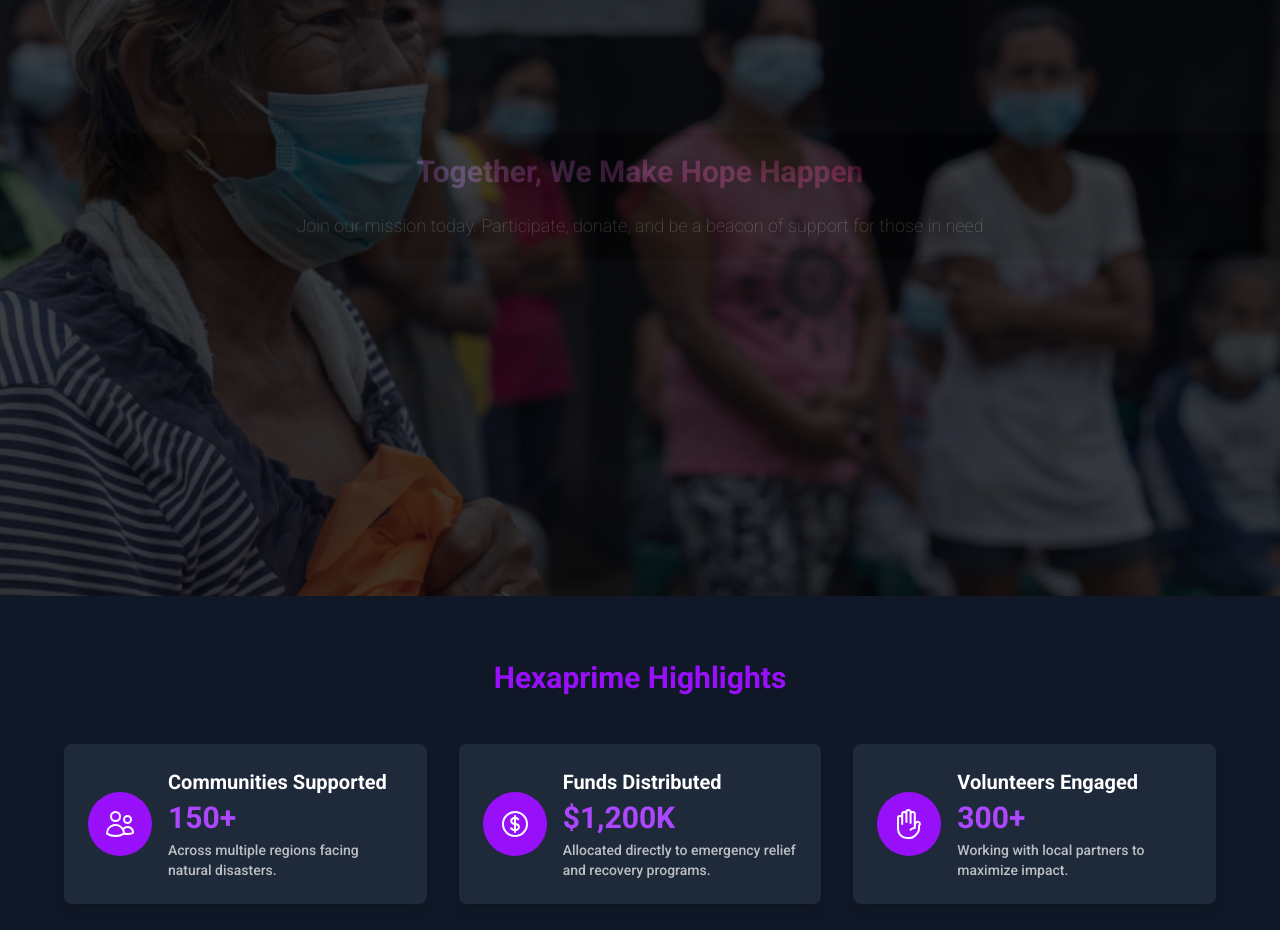
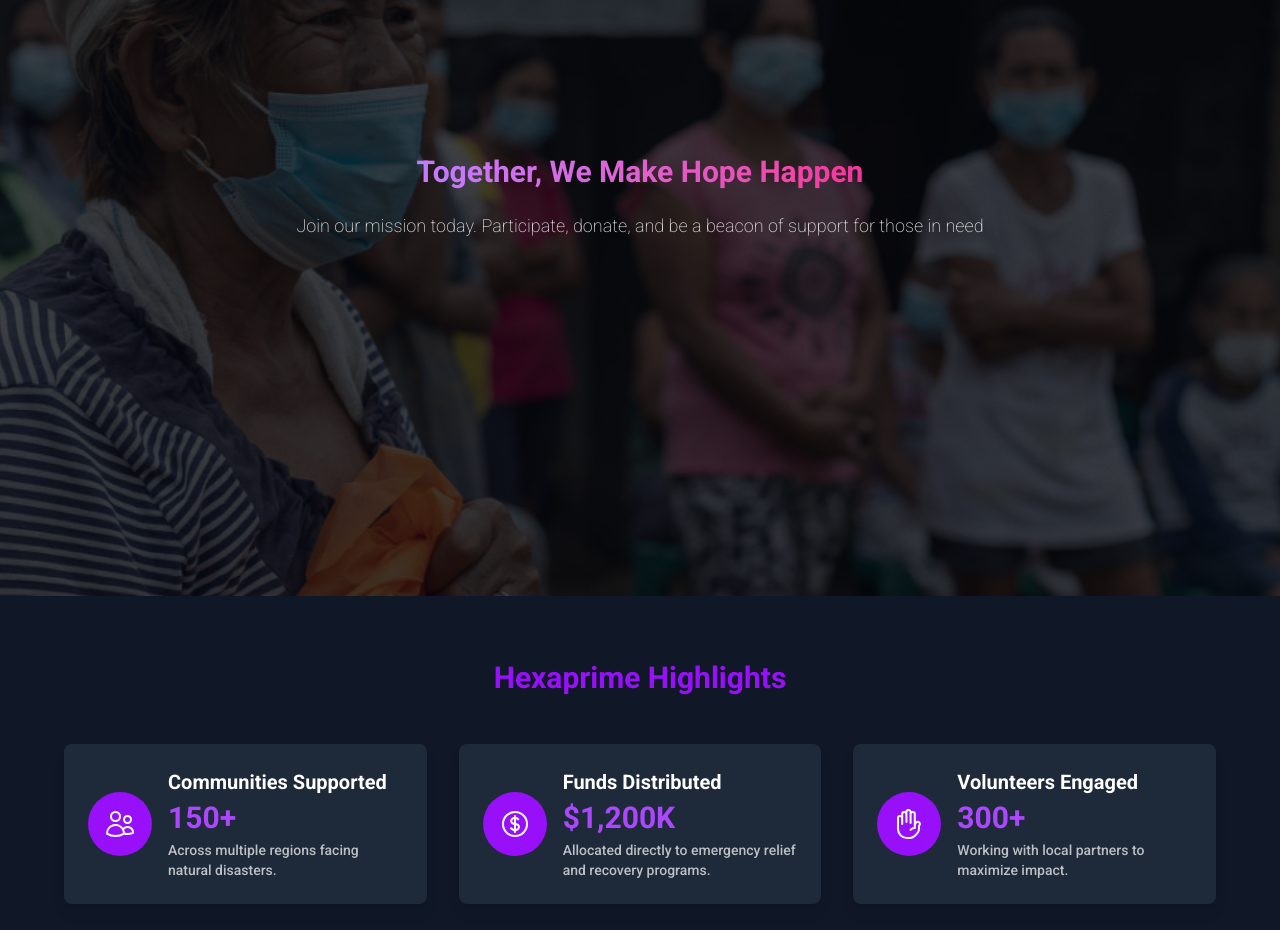
Before and after one commit to NETAD-MIKHAIL/hexaprime-portal, a Next.js app: page / in a window 1280 px wide. Shown: the part 1180-2110 px from the top of the page. Built offline with nearby package versions, Linux system fonts and the light colour scheme.

Commit message:
Update page.tsx

```diff
--- a/app/page.tsx
+++ b/app/page.tsx
@@ -65,7 +65,6 @@ export default function Home() {
               className="block object-contain cursor-pointer transition-all duration-300"
             />
           </div>
-
           <ul className="hidden md:flex items-center text-white/90 font-medium ml-8">
             <li className="flex items-center">
               <span
@@ -75,15 +74,11 @@ export default function Home() {
                 Home
               </span>
             </li>
-
             <li className="flex items-center ml-3">
-              <span
-                className="cursor-pointer transition px-3 py-2 rounded-lg hover:bg-gray-700 hover:text-white"
-              >
+              <span className="cursor-pointer transition px-3 py-2 rounded-lg hover:bg-gray-700 hover:text-white">
                 Social Responsibility
               </span>
             </li>
-
             <li className="flex items-center ml-3">
               <a
                 href="/contact_us"
@@ -93,7 +88,6 @@ export default function Home() {
               </a>
             </li>
           </ul>
-
           <div className="md:hidden text-white cursor-pointer text-2xl">☰</div>
         </nav>
       </header>
@@ -140,7 +134,7 @@ export default function Home() {
           priority
         />
         <div className="absolute inset-0 bg-black/50"></div>
-        <div className="bg-black/60 w-full h-full flex flex-col items-center justify-center py-5 px-4 md:px-16">
+        <div className="relative z-10 flex flex-col items-center justify-center text-center px-4 py-5 max-w-7xl">
           <h2 className="max-w-6xl text-center text-3xl font-bold bg-gradient-to-r from-purple-400 to-pink-500 bg-clip-text text-transparent leading-snug sm:leading-tight">
             Together, We Make Hope Happen
           </h2>
```
